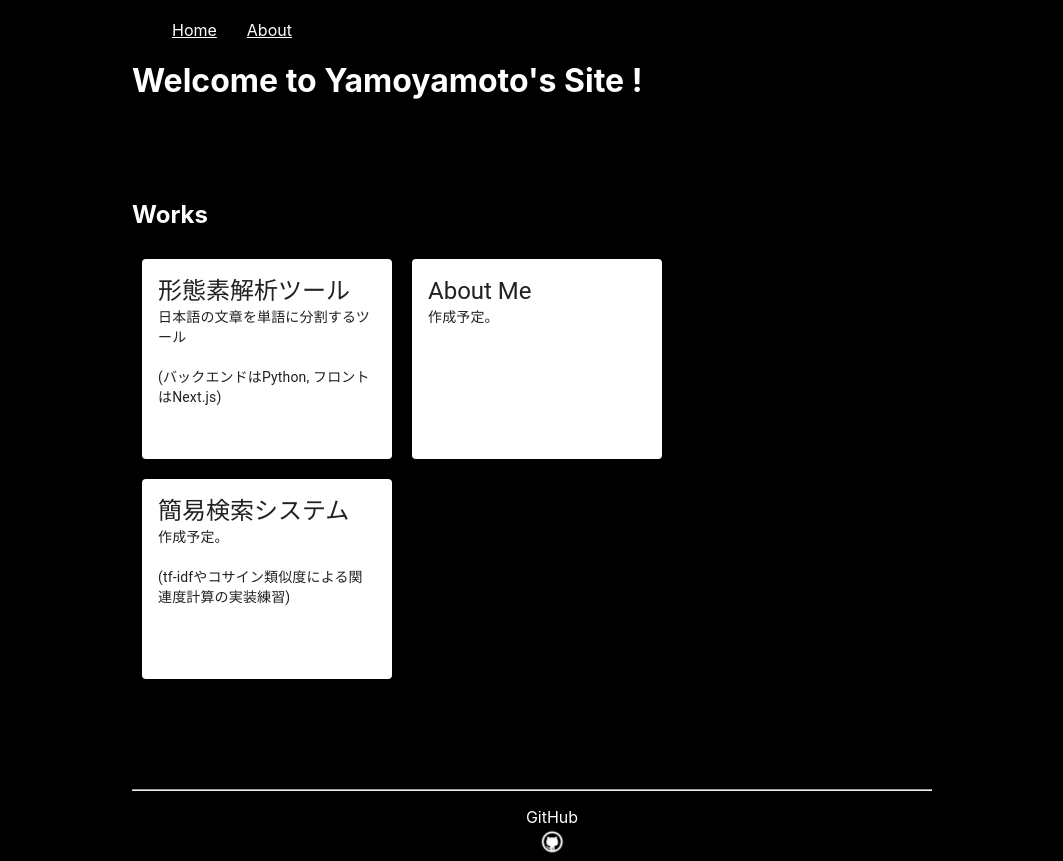
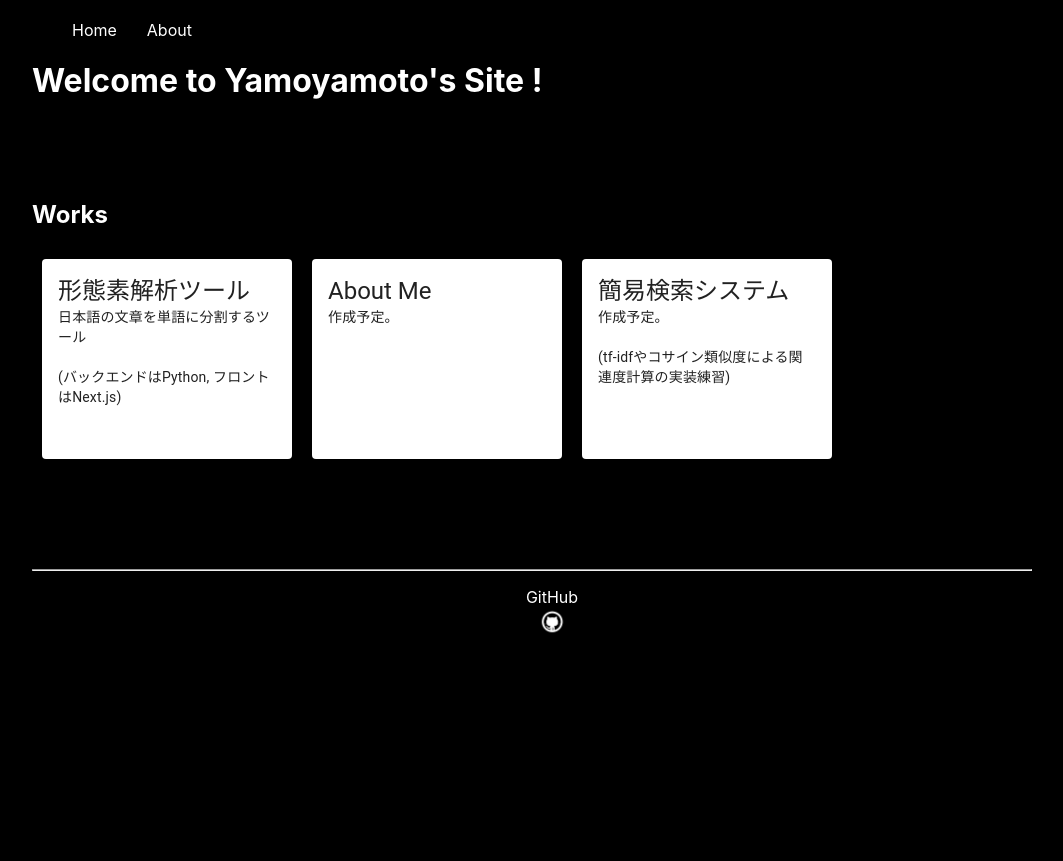
Before and after one commit to yamoyamoto/information_retrieval_site, a Next.js app: page / in a window 1280 px wide. Shown: the whole page, without its empty margins (108-1171 px from the left). After the commit the page ends 820 px from the top, so only its background shows below. Built offline with nearby package versions, Linux system fonts and the light colour scheme.

Commit message:
don't use <u> (instead use css)

```diff
--- a/src/templates/layout.tsx
+++ b/src/templates/layout.tsx
@@ -1,8 +1,6 @@
-import { Button } from "@mui/material";
 import Head from "next/head";
 import Link from "next/link";
 import { ReactNode } from "react";
-import HomeIcon from "@mui/icons-material/Home";
 
 type Props = {
   children?: ReactNode;
@@ -19,12 +17,10 @@ const Layout = ({ children }: Props) => {
         <nav>
           <ul>
             <li>
-              <Link href="/">
-                <u>Home</u>
-              </Link>
+              <Link href="/">Home</Link>
             </li>
             <li>
-              <u>About</u>
+              <Link href="/">About</Link>
             </li>
           </ul>
         </nav>
@@ -45,7 +41,7 @@ const Layout = ({ children }: Props) => {
       </footer>
       <style jsx>{`
         .layout_wrapper {
-          max-width: 800px;
+          max-width: 1000px;
           height: 100%;
           color: white;
           margin: auto;
```
